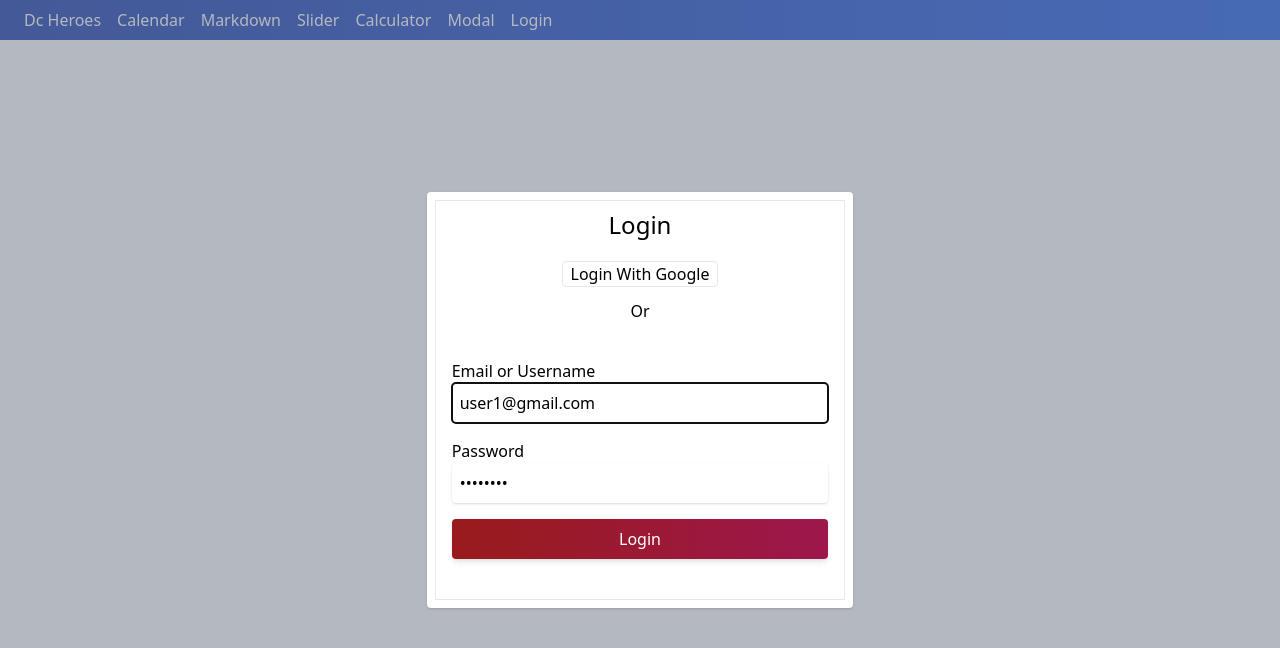
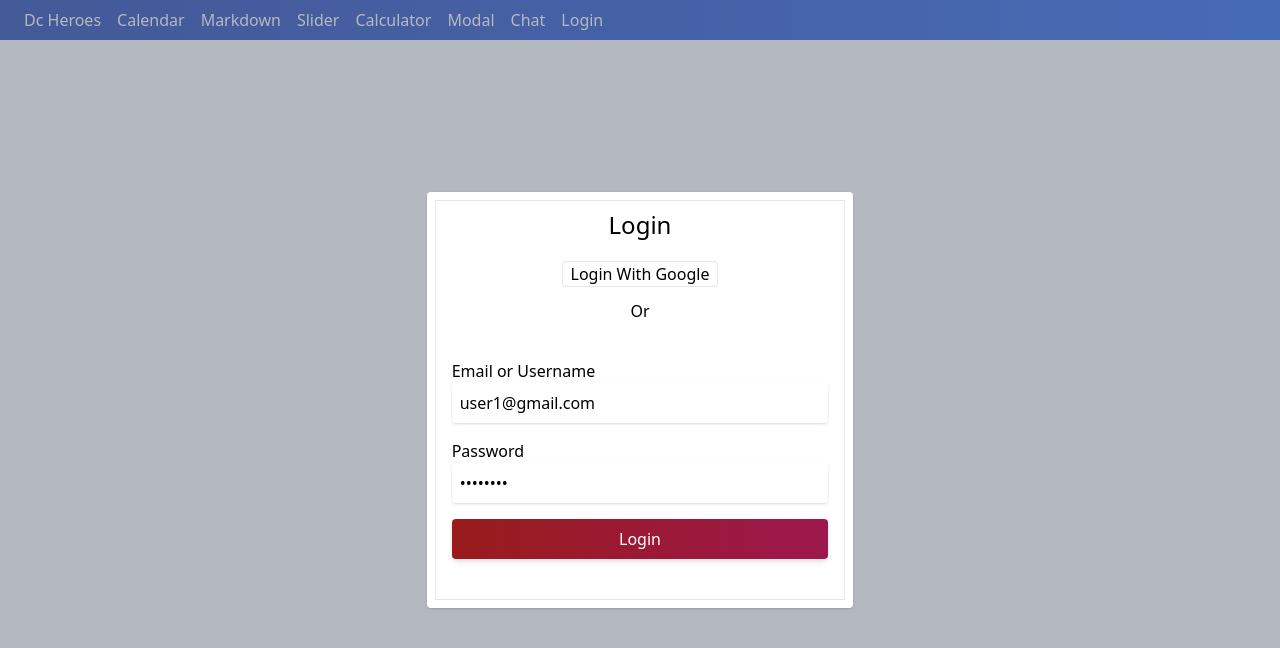
Before and after one commit to Alucard163/Vue3-App, a Vue app: page /chat in a window 1280 px wide. Both pictures are taken after a click on the button "Login". Shown: the top 648 px of the page. Built offline with nearby package versions, Linux system fonts and the light colour scheme; no server answers.

Commit message:
finish chat app

```diff
--- a/package.json
+++ b/package.json
@@ -16,7 +16,8 @@
     "postcss": "^7.0.35",
     "tailwindcss": "npm:@tailwindcss/postcss7-compat@^2.0.2",
     "vue": "^3.0.0",
-    "vue-router": "^4.0.3"
+    "vue-router": "^4.0.3",
+    "vuex": "^4.0.0"
   },
   "devDependencies": {
     "@vue/cli-plugin-babel": "~4.5.0",
--- a/src/App.vue
+++ b/src/App.vue
@@ -1,13 +1,10 @@
 <template>
-<AppHeader
-  :isLoggedIn="isLoggedIn"
-  @open-login-modal="isLoginOpen = true"
-/>
+<AppHeader />
 <div class="w-full flex">
   <router-view></router-view>
 </div>
 <teleport to="body">
-  <LoginModal v-if="isLoginOpen" @close-login="isLoginOpen = false"/>
+  <LoginModal />
 </teleport>
 </template>
 
@@ -19,27 +16,15 @@ import firebase from "./utilities/firebase";
 export default {
   name: 'App',
 
-  data() {
-    return {
-      isLoginOpen: false,
-      isLoggedIn: false,
-      authUser: {}
-    }
-  },
-
   mounted() {
     firebase.auth().onAuthStateChanged((user) => {
       if (user) {
-        this.isLoggedIn = true;
-        this.authUser = user;
-        // this.$store.commit("setIsLoggedIn", true);
-        // this.$store.commit("setLoginModal", false);
-        // this.$store.commit("setAuthUser", user);
+        this.$store.commit("setIsLoggedIn", true);
+        this.$store.commit("setLoginModal", false);
+        this.$store.commit("setAuthUser", user);
       } else {
-        this.isLoggedIn = false;
-         this.authUser = {};
-        // this.$store.commit("setIsLoggedIn", false);
-        // this.$store.commit("setAuthUser", {});
+        this.$store.commit("setIsLoggedIn", false);
+        this.$store.commit("setAuthUser", {});
       }
     });
   },
--- a/src/components/AppHeader.vue
+++ b/src/components/AppHeader.vue
@@ -31,17 +31,15 @@ export default {
         { title: "Slider", to: "/slider-carousel" },
         { title: "Calculator", to: "/calculator" },
         { title: "Modal", to: "/modal" },
+        { title: "Chat", to: "/chat" },
       ]
     }
   },
 
-  props: {"isLoggedIn": Boolean },
-
   computed: {
-    // isLoggedIn() {
-    //   // return this.$store.state.isLoggedIn;
-    //    return false;
-    // }
+    isLoggedIn() {
+      return this.$store.state.isLoggedIn;
+    }
   },
 
   methods: {
@@ -52,8 +50,7 @@ export default {
     },
 
     openLogin() {
-      this.$emit('open-login-modal');
-      // this.$store.commit("setLoginModal", true);
+      this.$store.commit("setLoginModal", true);
     }
   },
 }
--- a/src/components/LoginModal.vue
+++ b/src/components/LoginModal.vue
@@ -1,4 +1,5 @@
 <template>
+  <div v-if="isLoginOpen">
     <section
       @click="close"
       class="z-20 h-screen w-screen bg-gray-500 fixed top-0 opacity-50"
@@ -8,8 +9,10 @@
         <div class="z-30 m-auto bg-white p-2 rounded shadow w-10/12 md:w-1/3">
           <div class="p-2 border">
             <h1 class="text-2xl text-center">Login</h1>
+
             <GoogleLogin @close-login-from-google="close" />
-                    <p class="text-center my-3">Or</p>
+
+            <p class="my-3 text-center">Or</p>
             <form class="p-2 my-2" @submit.prevent="submit">
               <div class="my-4">
                 <label>Email or Username</label>
@@ -43,31 +46,32 @@
         </div>
       </div>
     </div>
+  </div>
 </template>
 
 <script>
 import firebase from "../utilities/firebase";
 import GoogleLogin from "../components/Login/GoogleLogin";
-
 export default {
-
   components: { GoogleLogin },
-
+  computed: {
+    isLoginOpen() {
+      return this.$store.state.isLoginOpen;
+    },
+  },
   data() {
     return {
       email: "user1@gmail.com",
       password: "password",
       isLoading: false,
-            isLoginOpen: true,
-        }
+    };
   },
-
   mounted() {
-        this.$refs.emailRef.focus();
+    // console.log(this.$refs);
+    // this.$refs.emailRef.focus();
   },
-
   methods: {
-        submit () {
+    submit() {
       this.isLoading = true;
       firebase
         .auth()
@@ -84,13 +88,10 @@ export default {
         });
     },
     close() {
-            this.$emit('close-login');
-        //   this.isLoginOpen = false;
-        }
-    }
-}
+      this.$store.commit("setLoginModal", false);
+    },
+  },
+};
 </script>
 
-<style>
-
-</style>
+<style></style>
--- a/src/main.js
+++ b/src/main.js
@@ -2,8 +2,10 @@ import { createApp } from 'vue'
 import App from './App.vue'
 import "./assets/style.css"
 import router from './router';
+import store from "./store/index";
 
 const app = createApp(App);
 
 app.use(router);
+app.use(store);
 app.mount('#app');
--- /dev/null
+++ b/src/middleware/auth.js
@@ -0,0 +1,8 @@
+export default function(next, store) {
+    if (!store.state.isLoggedIn) {
+      next("/");
+      store.commit("setLoginModal", true);
+    } else {
+      next();
+    }
+  }
--- /dev/null
+++ b/src/pages/Chat.vue
@@ -0,0 +1,56 @@
+<template>
+  <section class="flex w-full">
+    <div class="m-auto w-full flex flex-wrap justify-center">
+      <h1 class="text-center text-3xl my-4 w-full">Real Time Chat</h1>
+      <div class="border rounded-lg w-10/12 md:w-4/12">
+        <div class="h-64 p-2">
+          <div
+            v-for="chat in state.chats"
+            :key="chat.message"
+            class="w-full"
+            :class="chat.userId === userId ? 'text-right' : ''"
+          >
+            {{ chat.message }}
+          </div>
+        </div>
+        <div class="h-8 p-2">
+          <input
+            v-model="state.message"
+            placeholder="Start Typing..."
+            class="p-1 border rounded shadow w-full"
+            @keydown.enter="addMessage"
+          />
+        </div>
+      </div>
+    </div>
+  </section>
+</template>
+
+<script>
+import { computed, onMounted, reactive } from "vue";
+import { chatsRef } from "../utilities/firebase";
+import { useStore } from "vuex";
+export default {
+  setup() {
+    const state = reactive({
+      chats: [],
+      message: "",
+    });
+    const store = useStore();
+    const userId = computed(() => store.state.authUser.uid);
+    onMounted(async () => {
+      chatsRef.on("child_added", (snapshot) => {
+        state.chats.push({ key: snapshot.key, ...snapshot.val() });
+      });
+    });
+    function addMessage() {
+      const newChat = chatsRef.push();
+      newChat.set({ userId: userId.value, message: state.message });
+      state.message = "";
+    }
+    return { state, addMessage, userId };
+  },
+};
+</script>
+
+<style></style>
--- a/src/router.js
+++ b/src/router.js
@@ -6,6 +6,8 @@ import Markdown from "./pages/Markdown";
 import Slider from "./pages/Slider";
 import Calculator from "./pages/Calculator";
 import ReusableModal from "./pages/ReusableModal";
+import Chat from "./pages/Chat";
+import store from "./store/index";
 
 const routes = [
     { path: "/", component: Home },
@@ -14,7 +16,11 @@ const routes = [
     { path: "/markdown", component: Markdown },
     { path: "/slider", component: Slider },
     { path: "/calculator", component: Calculator },
-    { path: '/modal', component: ReusableModal }
+    { path: '/modal', component: ReusableModal },
+    { path: "/chat",
+      component: Chat,
+      meta: { middleware: "auth" },
+     },
 ]
 
 const router = createRouter({
@@ -22,4 +28,17 @@ const router = createRouter({
     routes,
 });
 
+router.beforeEach((to, _, next) => {
+    if (to.meta.middleware) {
+      const middleware = require(`./middleware/${to.meta.middleware}`);
+      if (middleware) {
+        middleware.default(next, store);
+      } else {
+        next();
+      }
+    } else {
+      next();
+    }
+  });
+
 export default router;
--- /dev/null
+++ b/src/store/index.js
@@ -0,0 +1,24 @@
+import { createStore } from "vuex";
+
+const store = createStore({
+  state() {
+    return {
+      isLoggedIn: false,
+      authUser: {},
+      isLoginOpen: false,
+    };
+  },
+  mutations: {
+    setIsLoggedIn(state, payload) {
+      state.isLoggedIn = payload;
+    },
+    setAuthUser(state, payload) {
+      state.authUser = payload;
+    },
+    setLoginModal(state, payload) {
+      state.isLoginOpen = payload;
+    },
+  },
+});
+
+export default store;
--- a/src/utilities/firebase.js
+++ b/src/utilities/firebase.js
@@ -1,6 +1,6 @@
 import firebase from "firebase/app";
 import "firebase/auth";
-// import "firebase/database";
+import "firebase/database";
 
   const firebaseConfig = {
     apiKey: "AIzaSyBi3Vat5tvRsrsXQYxq6arKyFq7i7jWg78",
@@ -12,5 +12,7 @@ import "firebase/auth";
   };
   // Initialize Firebase
   firebase.initializeApp(firebaseConfig);
+  const db = firebase.database();
+  export const chatsRef = db.ref("chats");
 
   export default firebase;
```
Also changed, not shown: 1 other file (tests, documents, lock files or other folders). Lines whose indentation alone changed are shown as unchanged.
